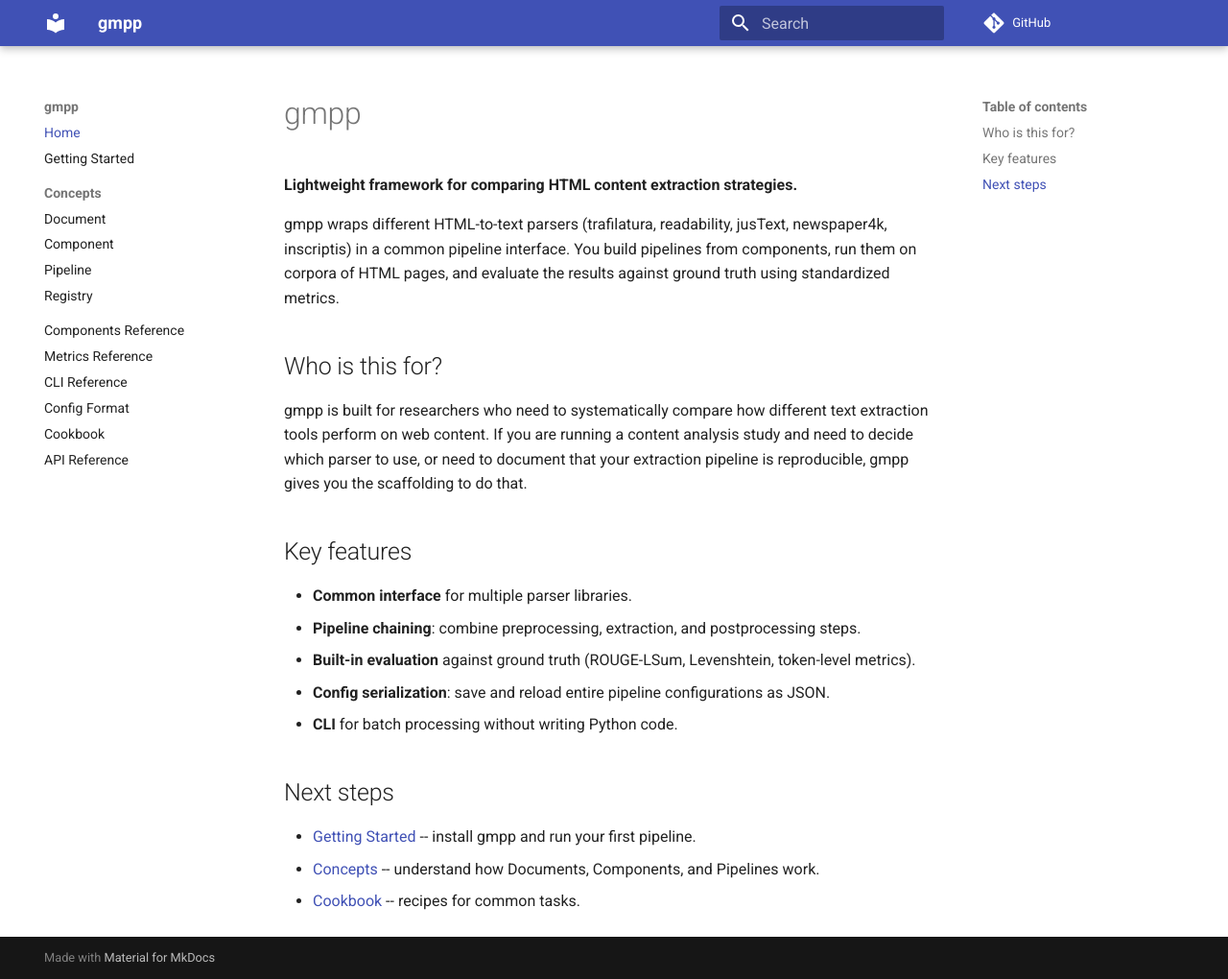
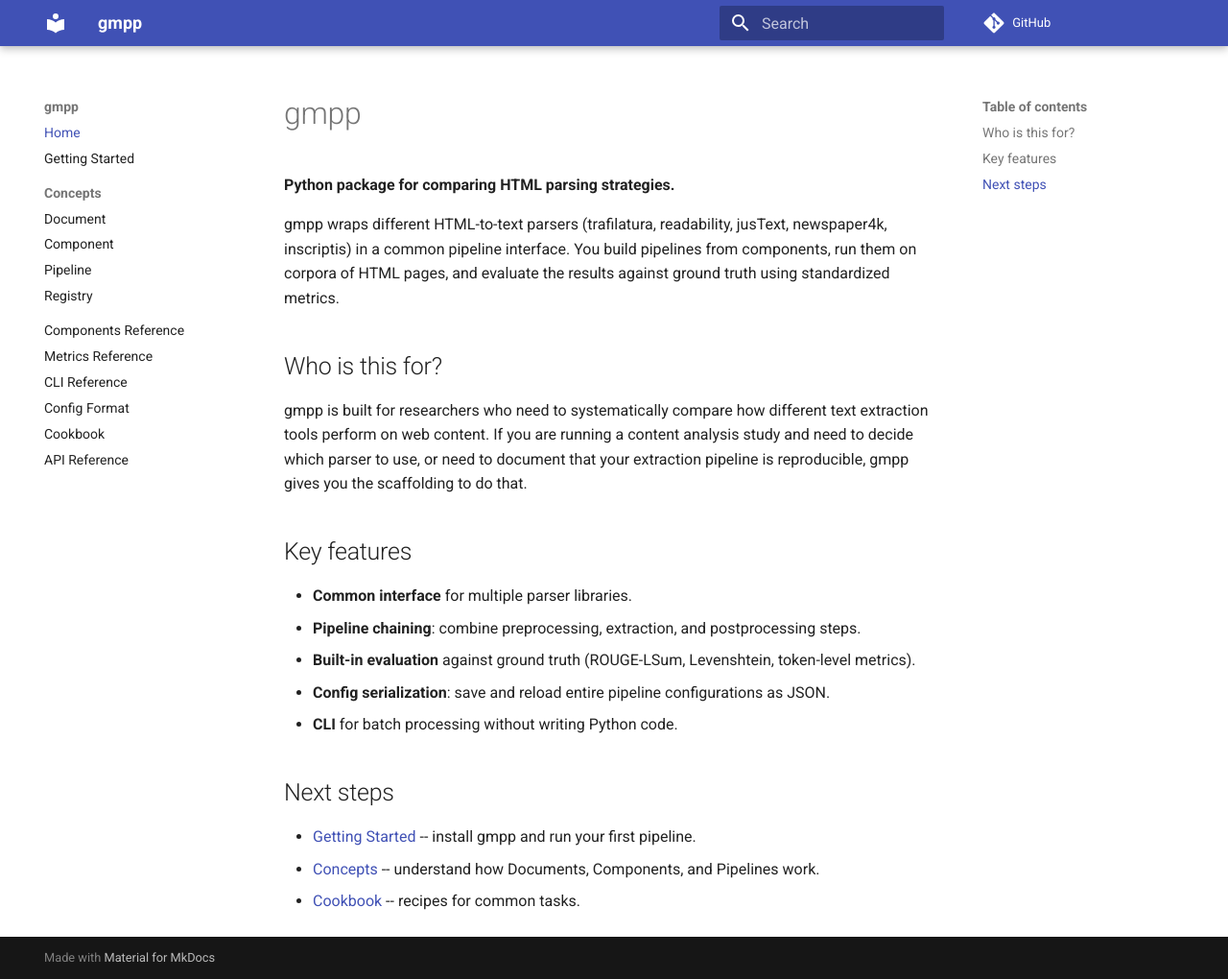
Before and after one commit to ghxm/gmpp, an MkDocs documentation site: the page built from docs/index.md, in a window 1280 px wide and 1020 px high. Shown: the whole window at 96% size. Built offline with MkDocs 1.6.1 and Material for MkDocs 9.7.7, drawn with Linux system fonts in a browser that asks for light colours; comment, search, counter and statistics services are not loaded.

Commit message:
docs: use neutral project description across all files

```diff
--- a/docs/index.md
+++ b/docs/index.md
@@ -1,6 +1,6 @@
 # gmpp
 
-**Lightweight framework for comparing HTML content extraction strategies.**
+**Python package for comparing HTML parsing strategies.**
 
 gmpp wraps different HTML-to-text parsers (trafilatura, readability, jusText,
 newspaper4k, inscriptis) in a common pipeline interface. You build pipelines
--- a/mkdocs.yml
+++ b/mkdocs.yml
@@ -4,7 +4,7 @@
 # Serve:    mkdocs serve
 
 site_name: gmpp
-site_description: Lightweight framework for comparing HTML content extraction strategies
+site_description: Python package for comparing HTML parsing strategies
 repo_url: https://github.com/ghxm/gmpp
 theme:
   name: material
--- a/pyproject.toml
+++ b/pyproject.toml
@@ -1,7 +1,7 @@
 [project]
 name = "gmpp"
 version = "0.1.0"
-description = "Lightweight framework for comparing HTML content extraction strategies"
+description = "Python package for comparing HTML parsing strategies"
 requires-python = ">=3.12"
 dependencies = ["click"]
 readme = "README.md"
--- a/src/gmpp/__init__.py
+++ b/src/gmpp/__init__.py
@@ -1,4 +1,4 @@
-"""gmpp — lightweight framework for comparing HTML content extraction strategies."""
+"""gmpp -- Python package for comparing HTML parsing strategies."""
 
 from gmpp.document import Document, StepRecord
 from gmpp.component import Component
```
Also changed, not shown: README.md (+1 -1 lines), 1 other file.
